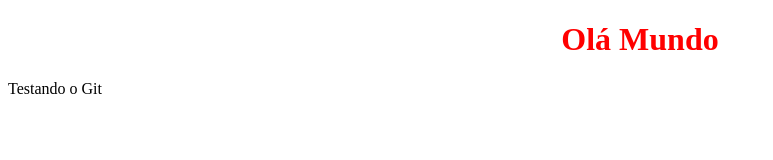
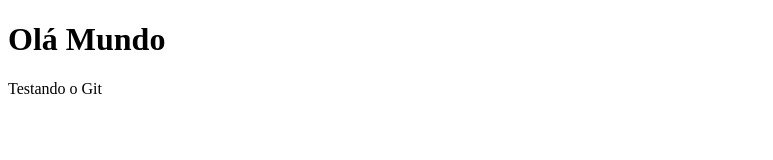
Before and after one commit to ProfessoraRoneide/Back-End, a plain HTML site: page index.html in a window 1280 px wide. Shown: the whole page, without its empty margins (0-773 px from the left). Drawn offline with Linux system fonts and the light colour scheme.

Commit message:
Update index.html

```diff
--- a/index.html
+++ b/index.html
@@ -4,12 +4,7 @@
     <meta charset="UTF-8">
     <meta name="viewport" content="width=device-width, initial-scale=1.0">
     <title>Teste</title>
-    <style>
-    h1 {
-        color: red;
-        text-align: center;
-    }
-    </style>
+
 </head>
 <body>
     <h1>Olá Mundo</h1>
```
